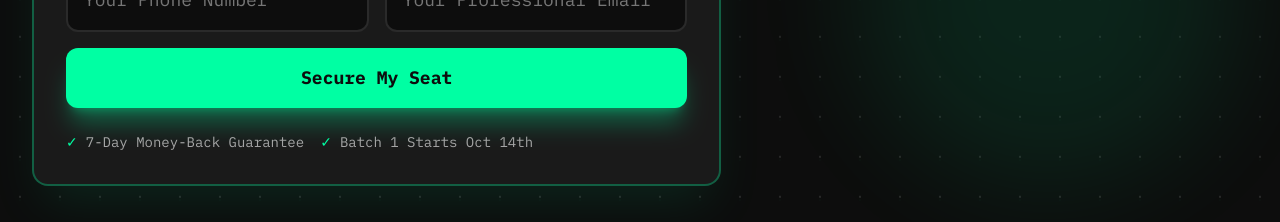
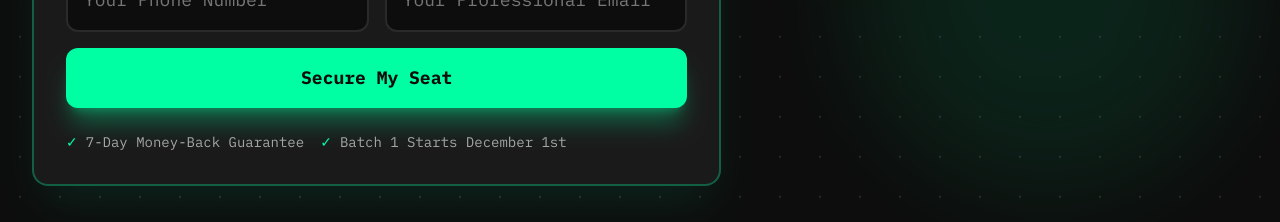
Before and after one commit to Vnktxo/ai-in-landing-page, a Next.js app: page / in a window 1280 px wide. Shown: the part 940-1162 px from the top of the page. Built offline with nearby package versions, Linux system fonts and the light colour scheme.

Commit message:
date changed

```diff
--- a/src/components/Hero.tsx
+++ b/src/components/Hero.tsx
@@ -178,7 +178,7 @@ const Hero = () => {
                 </div>
                 <div className="flex items-center gap-2">
                   <span className="text-[#00FFA3]">✓</span>
-                  <span>Batch 1 Starts Oct 14th</span>
+                  <span>Batch 1 Starts December 1st</span>
                 </div>
               </div>
             </div>
```
